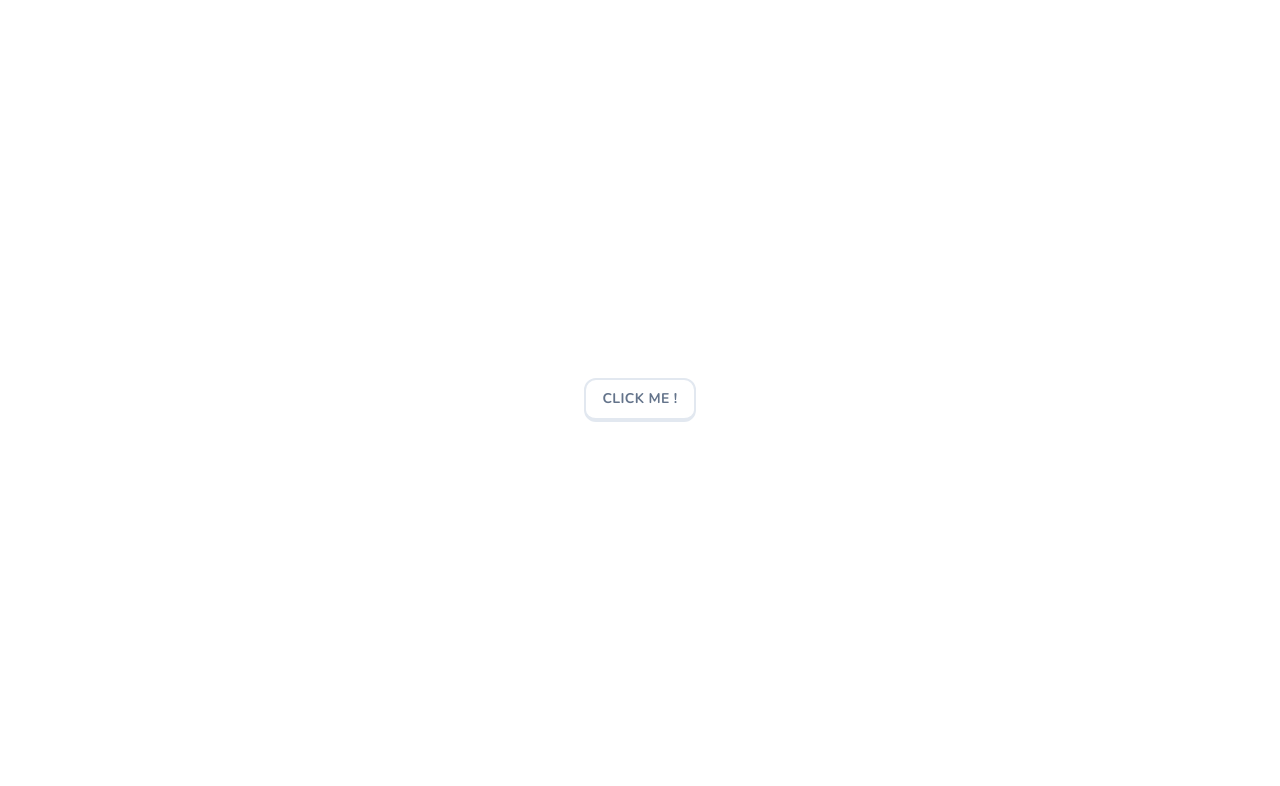
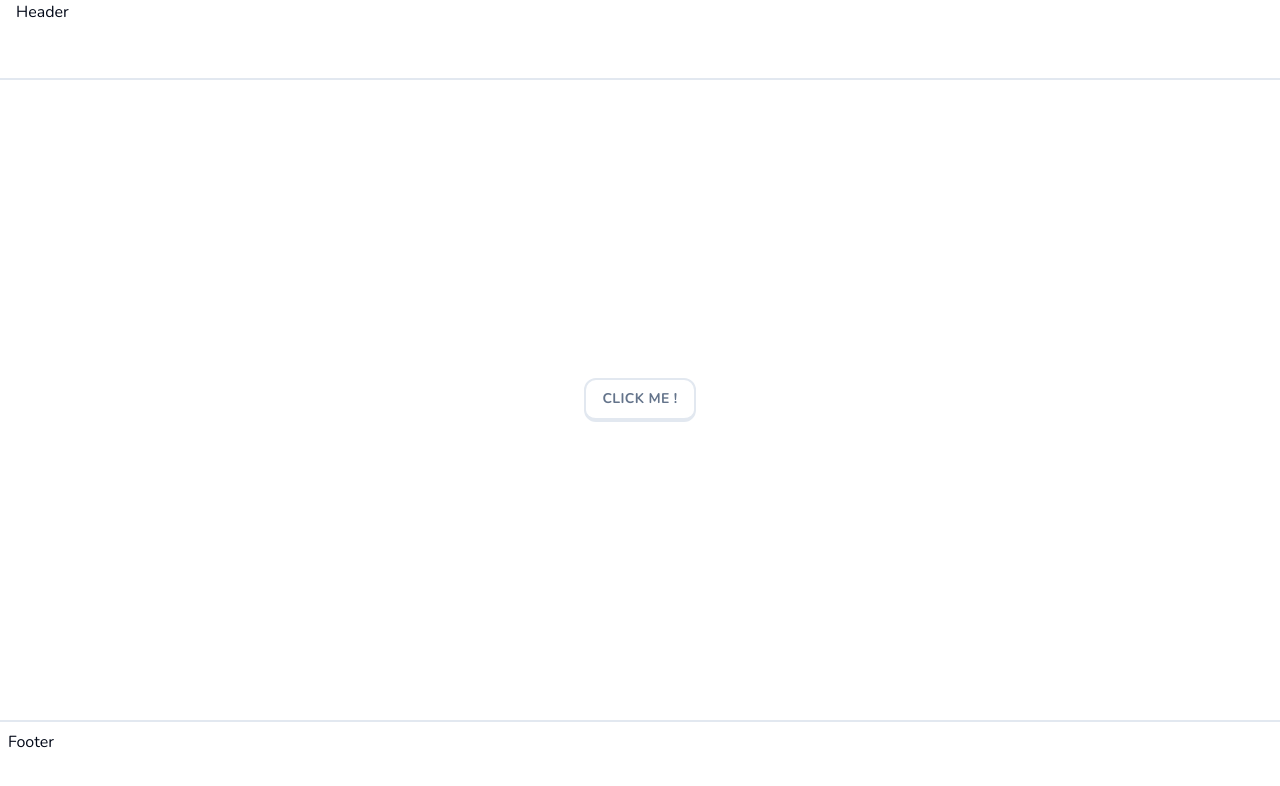
Before and after one commit to tusharchemate/lingo, a Next.js app: page / in a window 1280 px wide. Shown: the top 786 px of the page. Built offline with nearby package versions, Linux system fonts and the light colour scheme.

Commit message:
added header and footer in layout

```diff
--- /dev/null
+++ b/app/(marketing)/footer.tsx
@@ -0,0 +1,9 @@
+const Footer = () => {
+  return (
+    <footer className="hidden lg:block h-20 w-full border-t-2 border-slate-200 p-2">
+      Footer
+    </footer>
+  );
+};
+
+export default Footer;
--- /dev/null
+++ b/app/(marketing)/header.tsx
@@ -0,0 +1,9 @@
+const Header = () => {
+  return (
+    <header className="h-20 w-full border-b-2 border-slate-200 px-4">
+      Header
+    </header>
+  );
+};
+
+export default Header;
--- a/app/(marketing)/layout.tsx
+++ b/app/(marketing)/layout.tsx
@@ -1,13 +1,18 @@
+import Footer from "./footer";
+import Header from "./header";
+
 type Props = {
   children: React.ReactNode;
 };
 
 const MarketingLayout = ({ children }: Props) => {
   return (
-    <div className="min-h-screen flex flex-co">
+    <div className="min-h-screen flex flex-col">
+      <Header />
       <main className="flex-1 flex flex-col items-center justify-center">
         {children}
       </main>
+      <Footer />
     </div>
   );
 };
```
